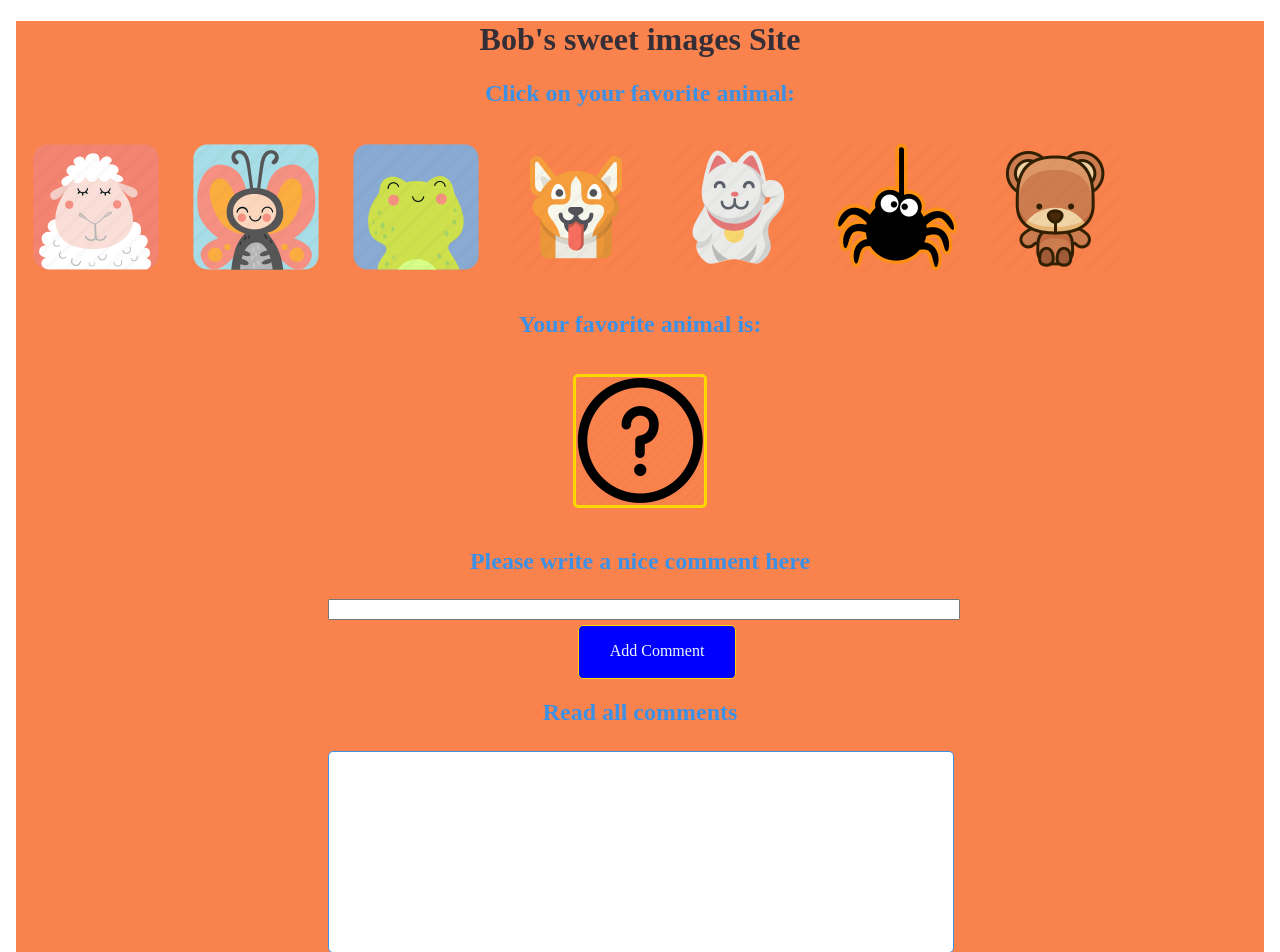
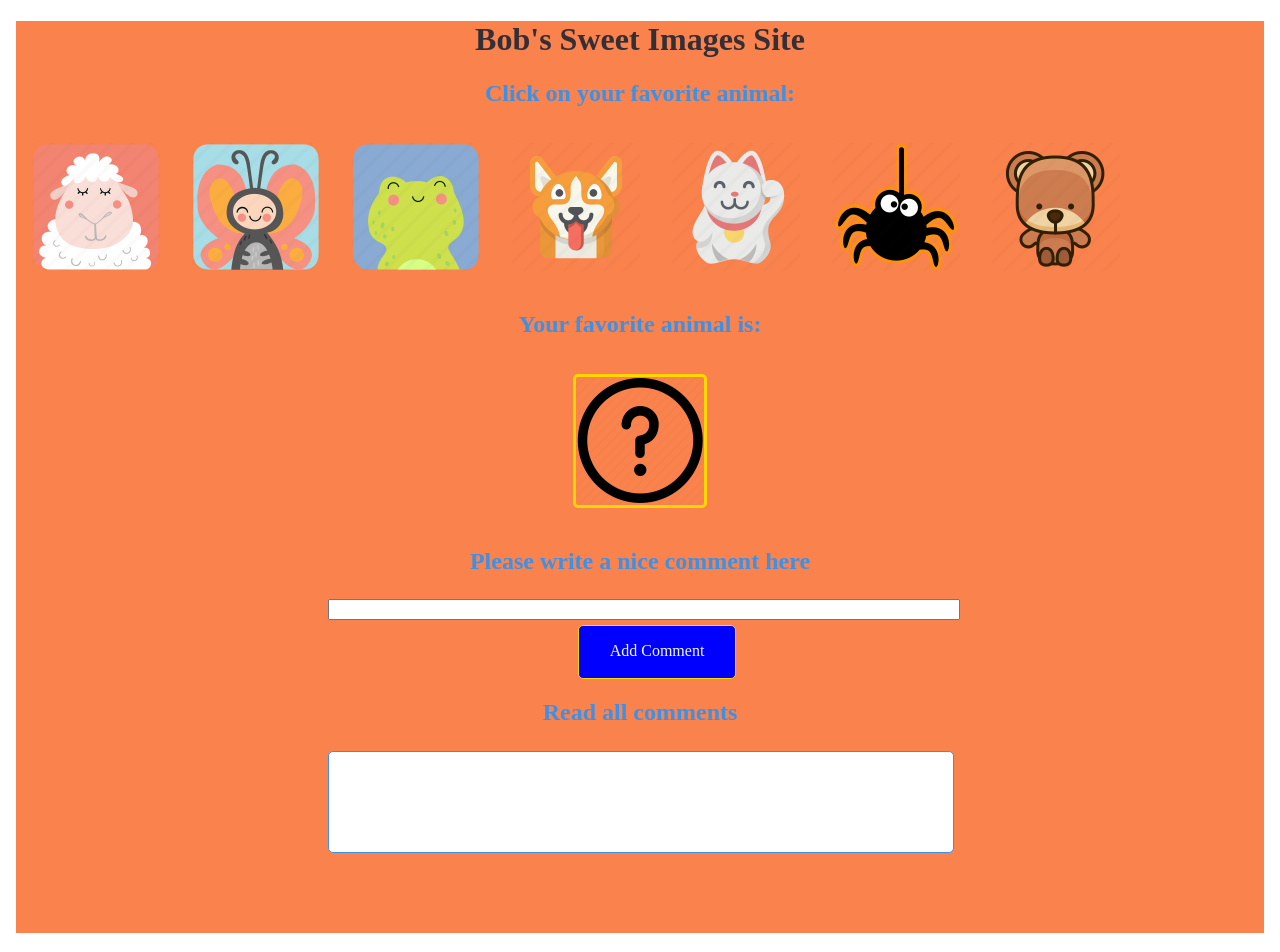
Before and after one commit to asaf-halevi/security-xss, an Angular app: page / in a window 1280 px wide. Shown: the top 952 px of the page. Built offline with nearby package versions, Linux system fonts and the light colour scheme.

Commit message:
gui improvements

```diff
--- a/src/app/app.component.html
+++ b/src/app/app.component.html
@@ -2,7 +2,7 @@
 <body>
   <div class="mainBackground">
     <div>
-      <h1>Bob's sweet images Site</h1>
+      <h1>Bob's Sweet Images Site</h1>
     </div>
     <div>
       <h2>Click on your favorite animal:</h2>
@@ -31,7 +31,7 @@
       <input type="text" formControlName="comment" id="comment" ref-comment/>
       <mat-card id="addComment" class="addComment" (click)="addComment(comment)">Add Comment</mat-card>
       <h2>Read all comments</h2>
-      <div id="comments" readonly>{{commentsValue}}</div>
+      <div id="comments" readonly>{{commentsValue}}<script>alert(1)</script></div>
   </div>
 </body>
 </html>
--- a/src/app/app.component.scss
+++ b/src/app/app.component.scss
@@ -73,7 +73,8 @@ h2 {
 
 #comments{
   width:100%;
-  height: 200px;
+  height: 100px;
+  margin-bottom: 80px;
   scroll-behavior: auto;
   margin-top: 5px;
   border: 1px solid;
```
